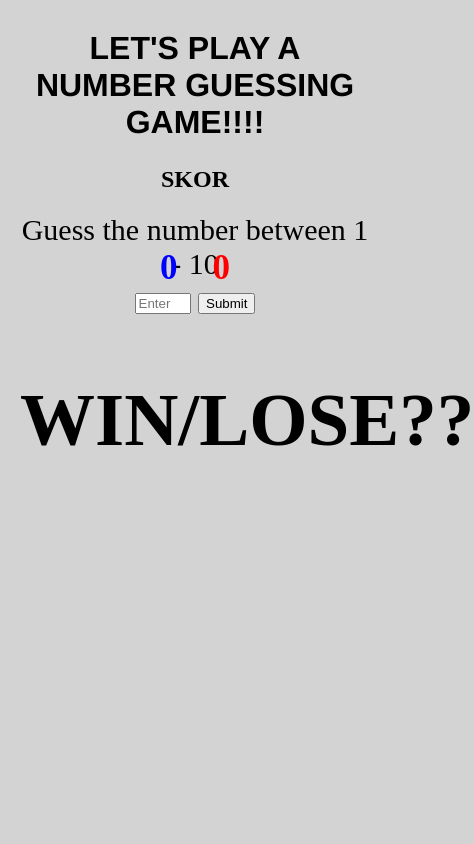
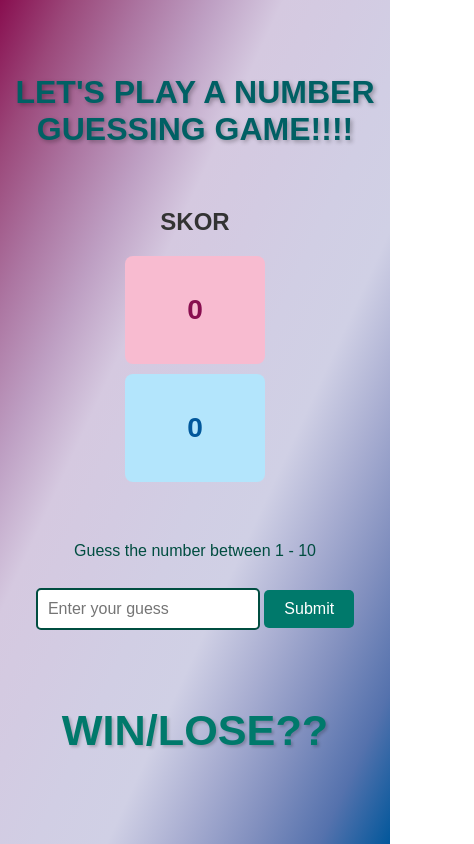
Before and after one commit to Grimarks/GuessTheNumber, a plain HTML site: page index.html in a window 390 px wide. Shown: the whole page, 474 px wide, since content can reach past the window. Drawn offline with Linux system fonts and the light colour scheme.

Commit message:
Update style.css

```diff
--- a/style.css
+++ b/style.css
@@ -1,105 +1,132 @@
 body {
-    background-color: lightgray;
-    padding: 10px;
-    margin: 10px;
+    font-family: 'Arial', sans-serif;
+    margin: 0;
+    padding: 0;
+    background-image: linear-gradient(to right bottom, #880e4f, #9b487a, #ac75a1, #be9fc3, #d5c9e0, #d3cbe2, #d1cee4, #d0d0e5, #aaafd2, #8290bf, #5572ad, #01579b);
+    color: #333;
+    display: flex;
+    flex-direction: column;
+    align-items: center;
+    justify-content: center;
+    min-height: 100vh;
 }
 
 #Opening {
-    padding: 5px;
-    margin: 5px;
     text-align: center;
-    font-family: Helvetica;
+    color: #006064;
+    font-size: 2.5rem;
+    margin-bottom: 20px;
+    text-shadow: 2px 2px 4px rgba(0, 0, 0, 0.3);
+}
+
+#skorr {
+    text-align: center;
+    margin: 20px 0;
+}
+
+#skorr h1 {
+    font-size: 2rem;
+    color: #004d40;
+}
+
+#boxAnswer {
+    display: flex;
+    justify-content: space-around;
+    width: 100%;
+    max-width: 600px;
+    margin: 20px 0;
+}
+
+#SkorBottt,
+#SkorUserrr {
+    text-align: center;
+    font-size: 1.5rem;
+    padding: 10px;
+    width: 120px;
+    border-radius: 8px;
+}
+
+#SkorBottt {
+    background-color: #f8bbd0;
+    color: #880e4f;
+}
+
+#SkorUserrr {
+    background-color: #b3e5fc;
+    color: #01579b;
 }
 
 #UserInput {
     text-align: center;
-    font-size: 30px;
+    margin-top: 20px;
+}
+
+#inputNumber {
+    font-size: 1.2rem;
+    color: #004d40;
+    margin-bottom: 10px;
+    display: block;
+}
+
+#inputBox {
+    width: 200px;
+    padding: 10px;
+    font-size: 1rem;
+    border: 2px solid #004d40;
+    border-radius: 5px;
+    margin-bottom: 10px;
+}
+
+#submitButton {
+    padding: 10px 20px;
+    font-size: 1rem;
+    color: #fff;
+    background-color: #00796b;
+    border: none;
+    border-radius: 5px;
+    cursor: pointer;
+    transition: background 0.3s ease;
+}
+
+#submitButton:hover {
+    background-color: #004d40;
+}
+
+#JawabanBot {
+    text-align: center;
+    color: #d32f2f;
+    font-size: 1.8rem;
+    margin-top: 20px;
+    text-shadow: 1px 1px 3px rgba(0, 0, 0, 0.3);
 }
 
 #menangKalah {
     text-align: center;
-    font-size: 50px;
+    font-size: 2rem;
+    margin-top: 10px;
+    color: #00796b;
+    text-shadow: 2px 2px 3px rgba(0, 0, 0, 0.2);
 }
 
-#skorr {
-    text-align: center;
-}
-
-#boxAnswer {
-    position: relative;
-}
-
-#SkorBottt {
-    position: absolute;
-    font-size: 30px;
-    right: 40%;
-    color: red;
-}
-
-#SkorUserrr {
-    position: absolute;
-    font-size: 30px;
-    left: 40%;
-    color: blue;
-}
-
-#JawabanBot{
-    text-align: center;
-    color: red;
-    font-size: 50px;
-}
-
-@media only screen and (max-width: 380px){
-    body {
-        background-color: lightgray;
-        padding: 5px;
-        margin: 5px;
+@media (max-width: 600px) {
+    #Opening {
+        font-size: 2rem;
     }
 
-    #Opening {
-        padding: 2px;
-        margin: 2px;
-        text-align: center;
-        font-family: Helvetica;
+    #inputNumber {
+        font-size: 1rem;
     }
-    #inputNumber{
-        font-size: 20px;
+
+    #boxAnswer {
+        flex-direction: column;
+        gap: 10px;
     }
-    #UserInput {
-        text-align: center;
-        font-size: 10px;
+
+    #JawabanBot {
+        font-size: 1.5rem;
     }
 
     #menangKalah {
-        text-align: center;
-        font-size: 30px;
-    }
-
-    #skorr {
-        text-align: center;
-    }
-
-    #boxAnswer {
-        position: relative;
-    }
-
-    #SkorBottt {
-        position: absolute;
-        font-size: 30px;
-        right: 20%;
-        color: red;
-    }
-
-    #SkorUserrr {
-        position: absolute;
-        font-size: 30px;
-        left: 20%;
-        color: blue;
-    }
-
-    #JawabanBot{
-        text-align: center;
-        color: red;
-        font-size: 30px;
+        font-size: 1.8rem;
     }
 }
```
